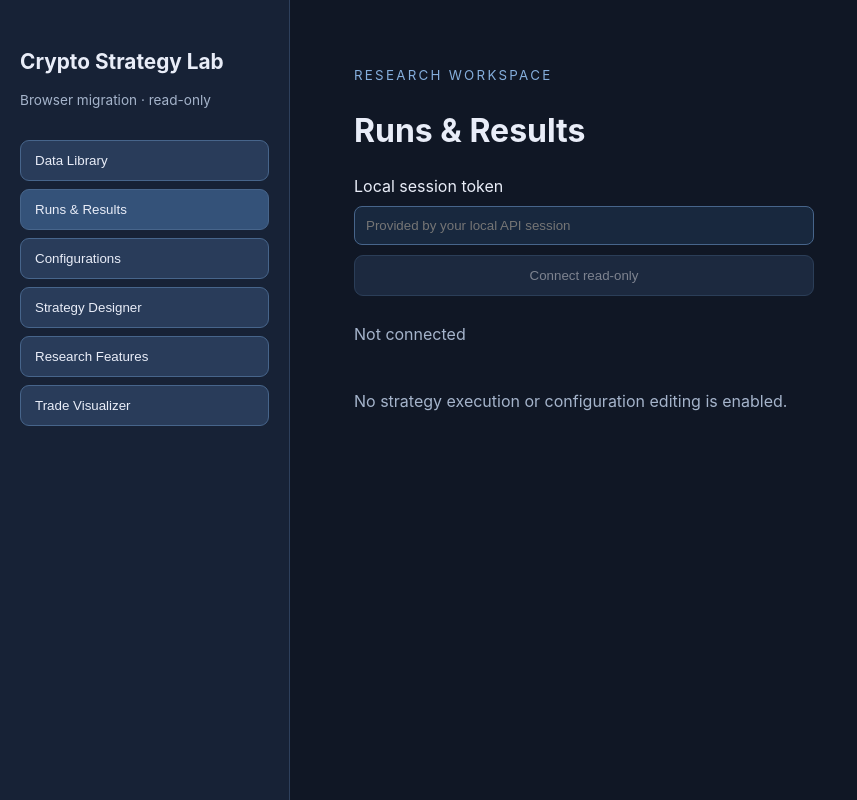
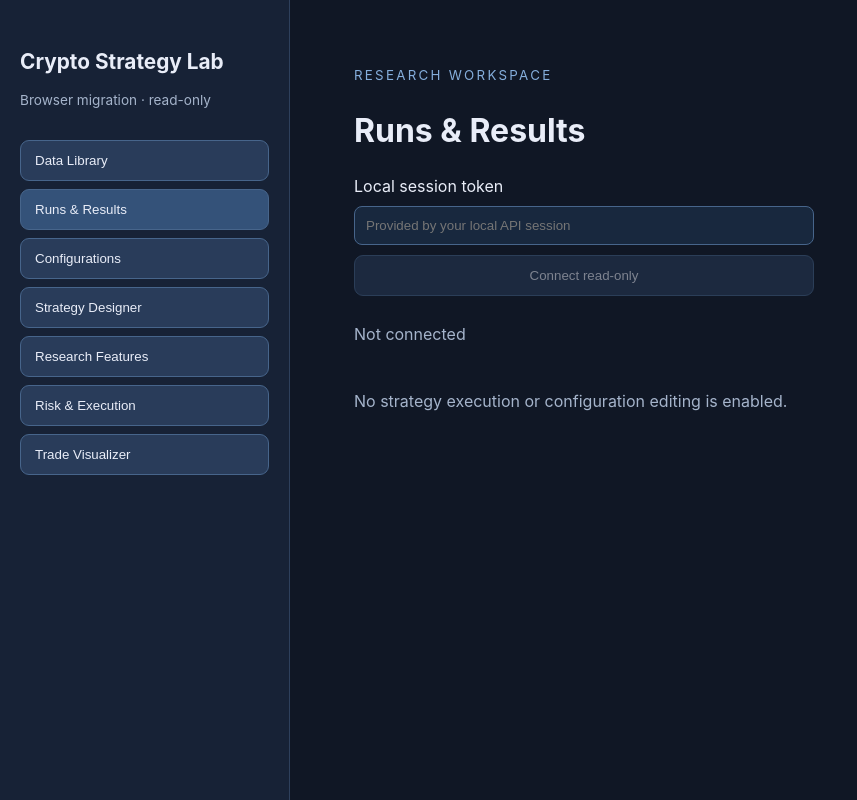
Before and after one commit to Thashitharan27/Crypto-Strategy-Lab, a React (Vite) app in the folder browser_ui/: page / in a window 1280 px wide. Shown: the whole page, without its empty margins (0-857 px from the left). Built offline with nearby package versions, Linux system fonts and the light colour scheme.

Commit message:
feat: provide read-only Risk & Execution using validated config

```diff
--- a/browser_ui/src/main.tsx
+++ b/browser_ui/src/main.tsx
@@ -3,7 +3,7 @@ import { createRoot } from "react-dom/client";
 import { getReadOnly, openVerifiedVisualizer, type Health, type Symbols } from "./api";
 import "./style.css";
 
-const sections = ["Data Library", "Runs & Results", "Configurations", "Strategy Designer", "Research Features", "Trade Visualizer"] as const;
+const sections = ["Data Library", "Runs & Results", "Configurations", "Strategy Designer", "Research Features", "Risk & Execution", "Trade Visualizer"] as const;
 type Section = (typeof sections)[number];
 type CoverageRecord = {symbol?: string; dataset?: string; interval?: string | null; state?: string; archive_count?: number; first_period?: string | null; last_period?: string | null};
 type StrategyCapability = {
@@ -214,6 +214,16 @@ function App() {
         <h3>Saved research feature settings (read-only)</h3>
         <pre style={{whiteSpace: "pre-wrap", overflowWrap: "anywhere", maxHeight: "24rem", overflowY: "auto"}}>{JSON.stringify(configDetails.features, null, 2)}</pre>
       </div>}
+      {section === "Risk & Execution" && connected && <div className="connection">
+        <h3>Saved risk and execution settings (read-only)</h3>
+        <p>This view reads the original validated configuration snapshot. Risk sizing, stops, targets, costs, fills and exits remain owned by the existing Python engine and desktop controls.</p>
+        {!configDetails && <p>Inspect a saved configuration in Configurations to view its original execution settings here.</p>}
+        {configDetails && Object.prototype.hasOwnProperty.call(configDetails, "execution") &&
+          <pre aria-label="Saved execution configuration" style={{whiteSpace: "pre-wrap", overflowWrap: "anywhere", maxHeight: "24rem", overflowY: "auto"}}>{JSON.stringify(configDetails.execution, null, 2)}</pre>}
+        {configDetails && !Object.prototype.hasOwnProperty.call(configDetails, "execution") &&
+          <p>No execution section is present in this validated configuration snapshot.</p>}
+        <p>No execution settings can be edited or applied from the browser.</p>
+      </div>}
       {section === "Runs & Results" && connected && <div className="connection">
         <label htmlFor="run-id">Completed run folder ID</label>
         <input id="run-id" value={runId} onChange={e => setRunId(e.target.value)} placeholder="BTCUSDT_4h_…" />
```
